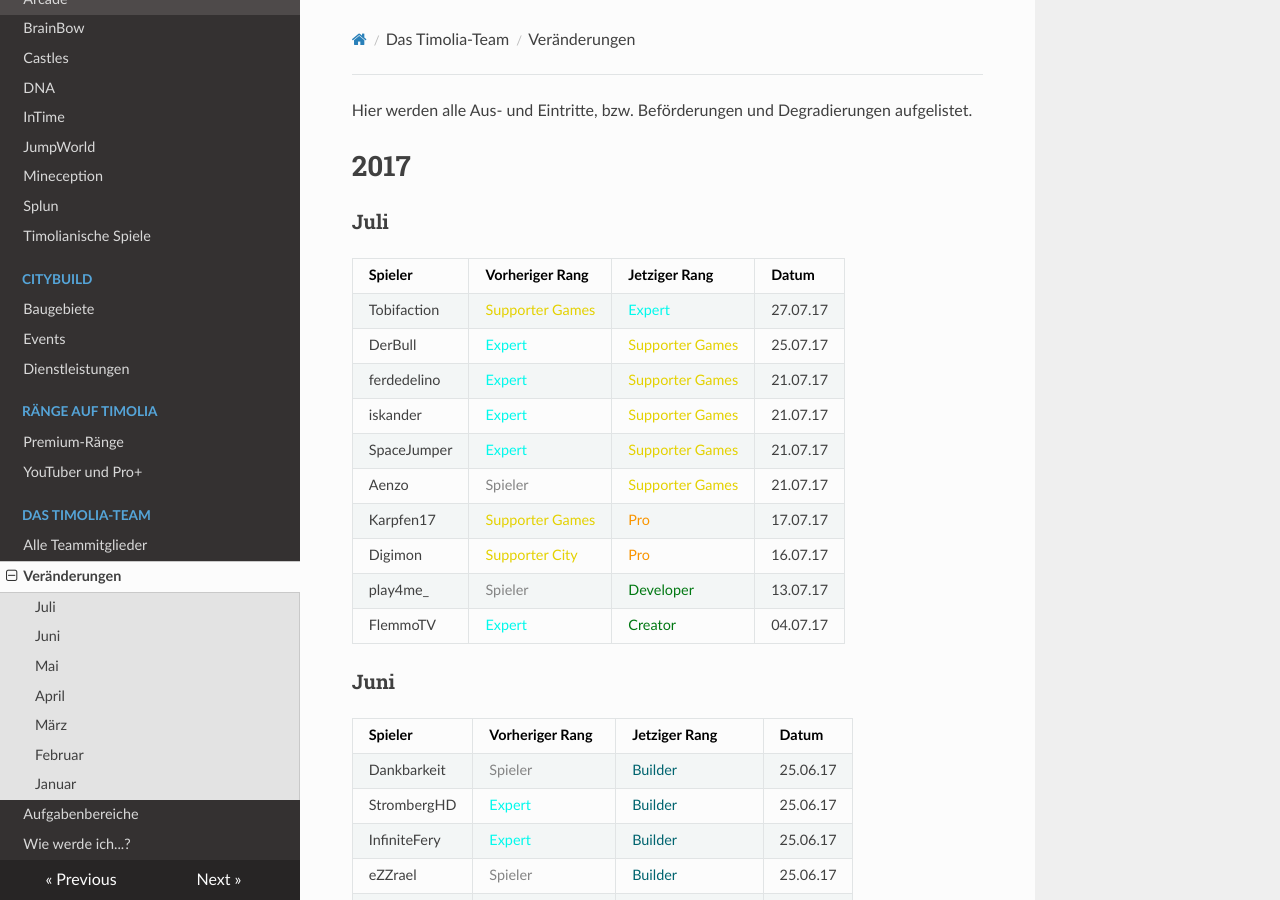
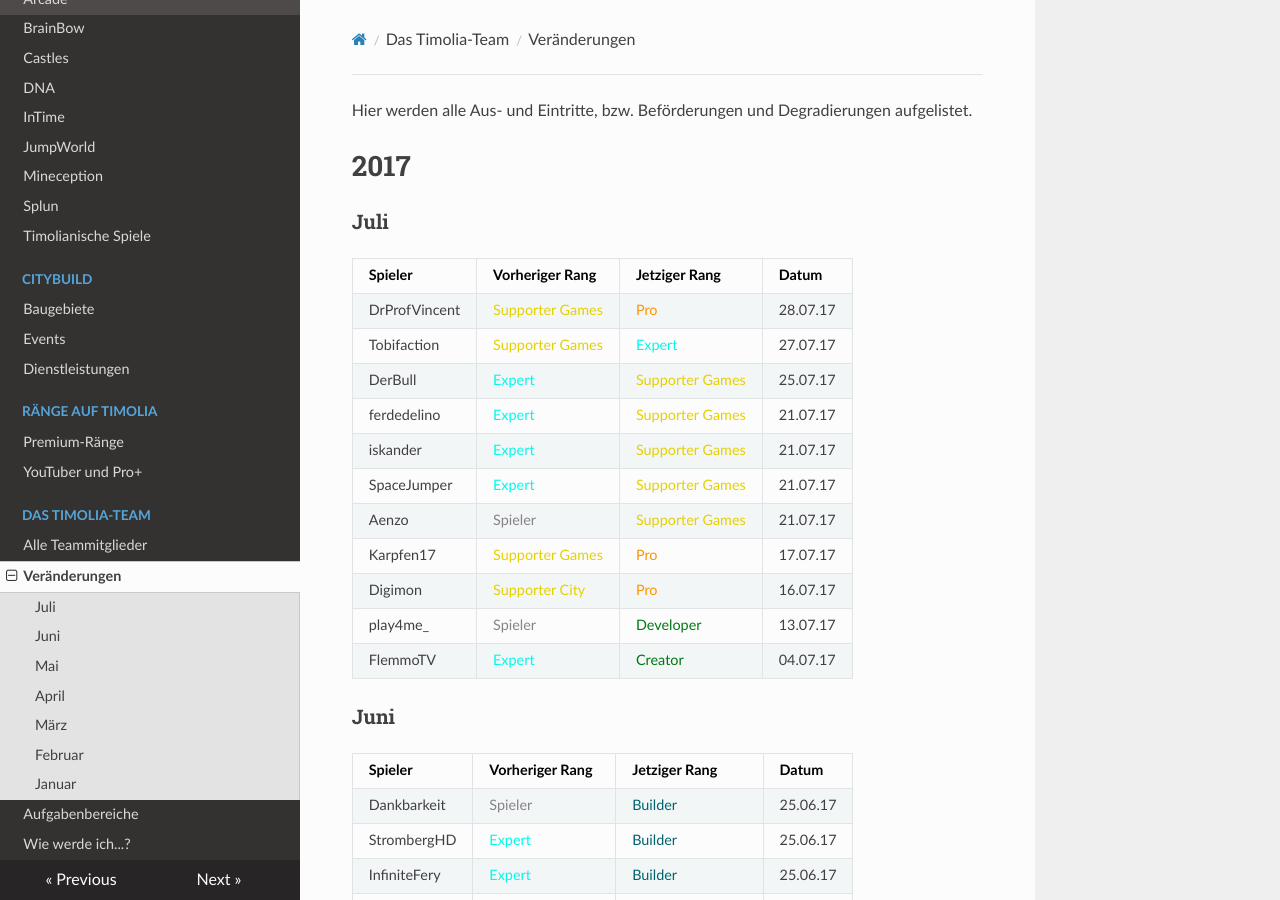
Before and after one commit to TimoliaDE/HowTo, an MkDocs documentation site: the page built from docs/team/changes.md, in a window 1280 px wide and 900 px high. Built offline with MkDocs 1.6.1, drawn with Linux system fonts in a browser that asks for light colours; nearby versions of some CDN libraries; old or Windows-style settings are respelled for this version of MkDocs.

Commit message:
Vincent raus changes

```diff
--- a/docs/team/changes.md
+++ b/docs/team/changes.md
@@ -5,6 +5,7 @@ Hier werden alle Aus- und Eintritte, bzw. Beförderungen und Degradierungen aufg
 ###<strong>Juli</strong>
 | Spieler | Vorheriger Rang | Jetziger Rang | Datum |
 | ------ | ------ | ------ | ------ |
+|DrProfVincent | <span style="color:#E4D100">Supporter Games</span> | <span style="color:#F99500">Pro</span> | 28.07.17 |
 |Tobifaction | <span style="color:#E4D100">Supporter Games</span> | <span style="color:#00F9EC">Expert</span> | 27.07.17 |
 |DerBull | <span style="color:#00F9EC">Expert</span> | <span style="color:#E4D100">Supporter Games</span> | 25.07.17 |
 |ferdedelino | <span style="color:#00F9EC">Expert</span> | <span style="color:#E4D100">Supporter Games</span> | 21.07.17 |
```
